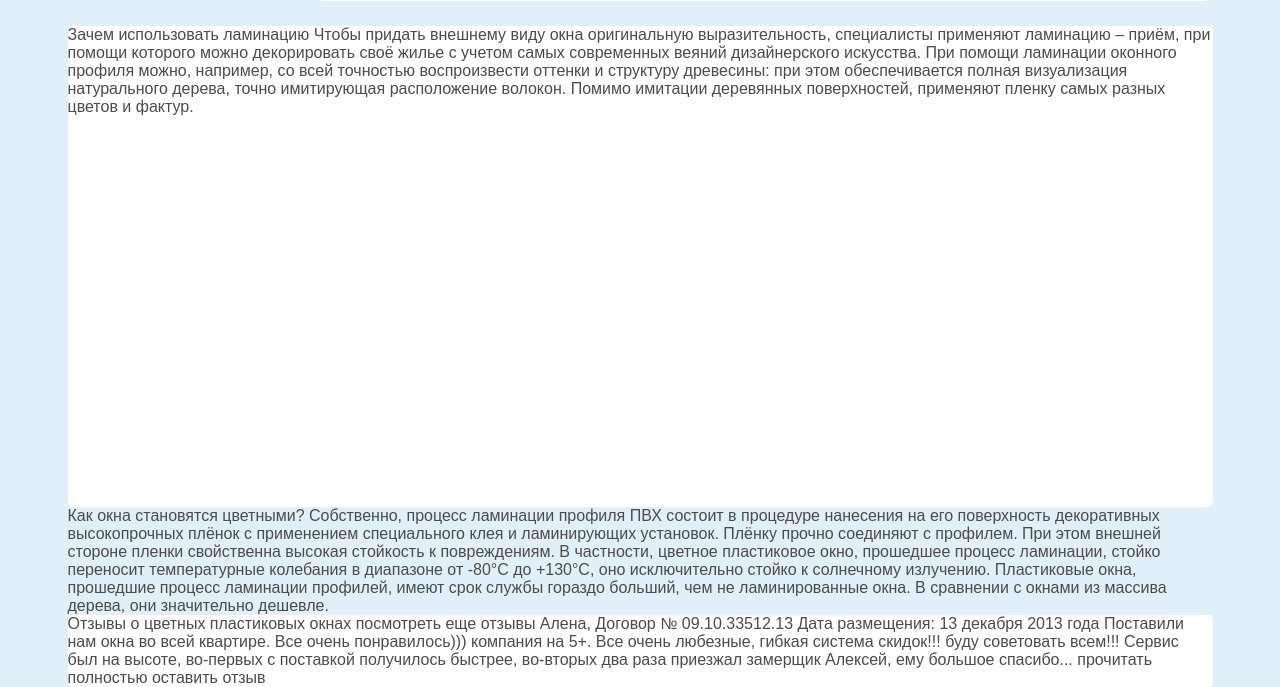
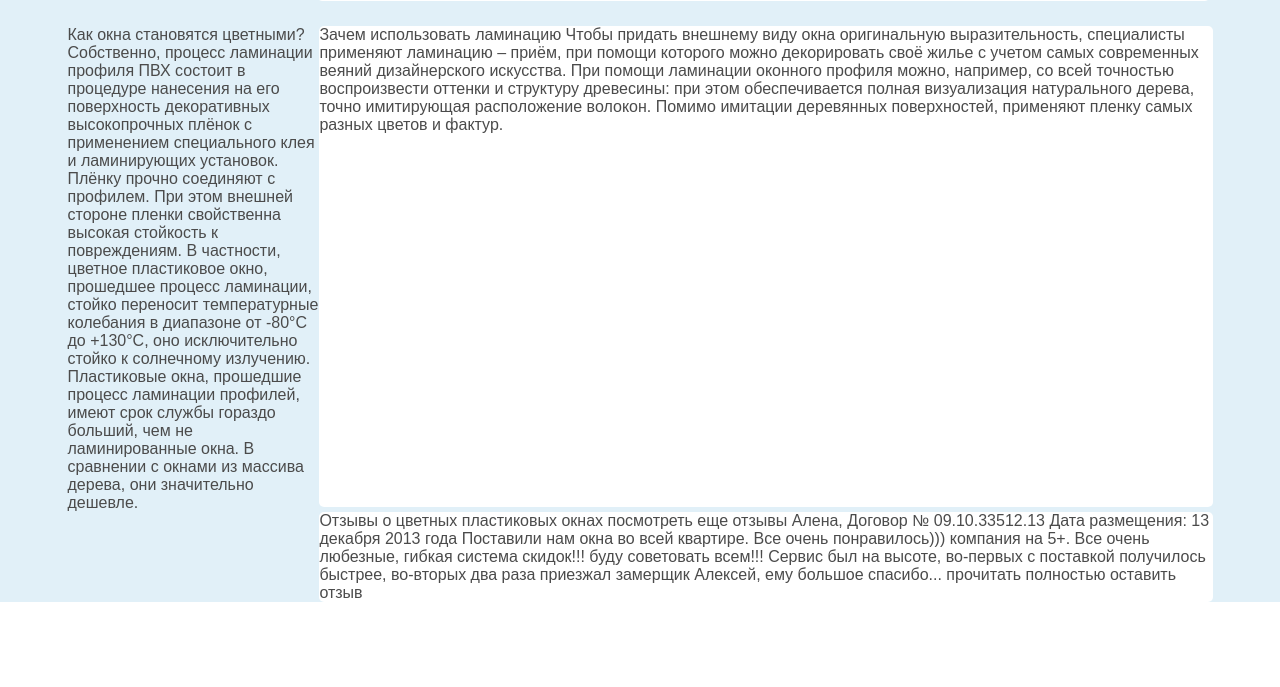
Before and after one commit to olgalioness/olgalioness.github.io, a PHP site: page / in a window 1280 px wide. Shown: the part 992-1679 px from the top of the page. After the commit the page ends 1594 px from the top, so only its background shows below. Run offline with PHP 8.4, Linux system fonts and the light colour scheme.

Commit message:
Update style.css

```diff
--- a/style.css
+++ b/style.css
@@ -191,7 +191,7 @@
 	display: block;
 }
 .info_warp ,.comment {
-	width: 78%px;
+	width: 78%;
 	clear: left;
 	border-radius:  5px;
 	float: right;
```
